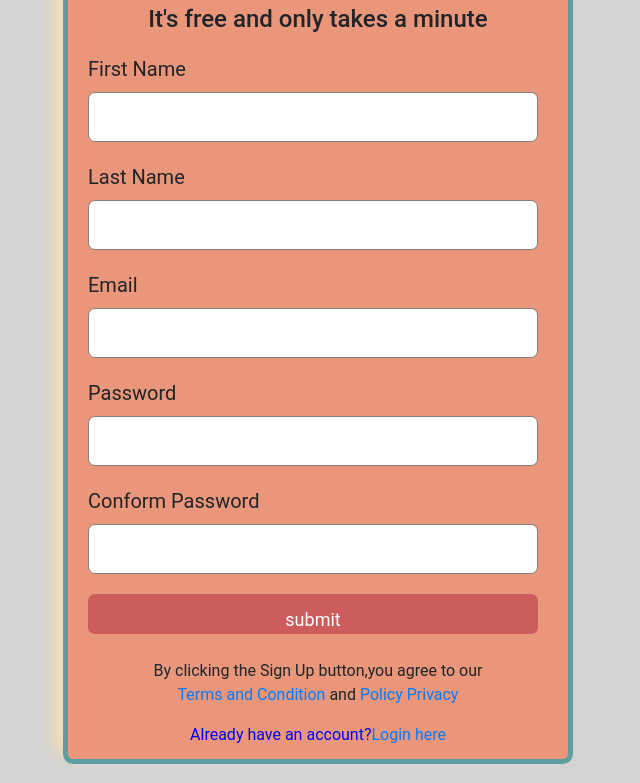
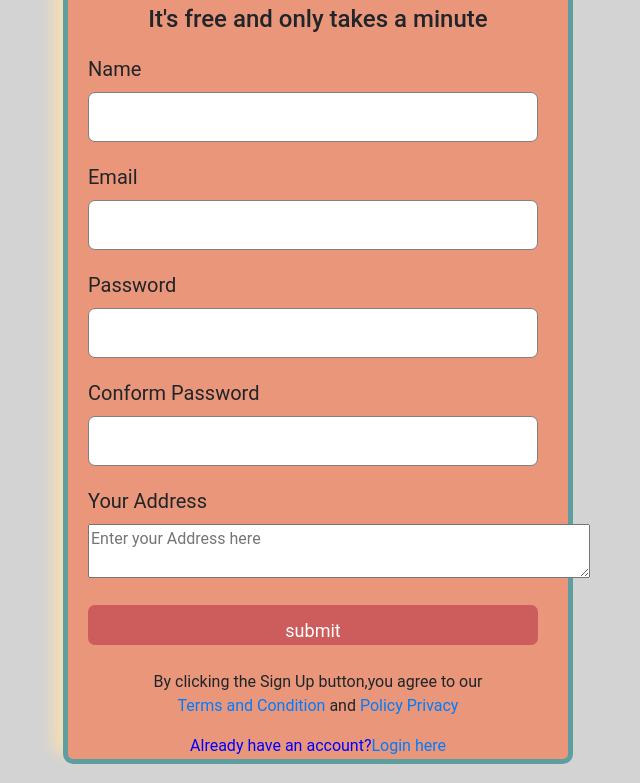
Before and after one commit to immmeenal/PaletteCrafters, a plain HTML site: page signup.html in a window 1280 px wide. Shown: the part 146-929 px from the top of the page, without its empty margins (322-962 px from the left). Drawn offline with nearby package versions, Linux system fonts and the light colour scheme.

Commit message:
feedback

```diff
--- a/signup.html
+++ b/signup.html
@@ -88,16 +88,18 @@ p a{
     <h1>signup</h1>
     <h4>It's free and only takes a minute</h4>
     <form>
-        <label>First Name</label>
+        <label>Name</label>
         <input type="text"placeholder="">
-        <label>Last Name</label>
-        <input type="text"placeholder="">
+
         <label>Email</label>
         <input type="email" placeholder="">
         <label>Password</label>
         <input type="password" placeholder="">
         <label>Conform Password</label>
         <input type="password" placeholder="">
+        <label>Your Address</label>
+        <textarea rows="2" cols="53" placeholder="Enter your Address here"></textarea>
+
         <a href="./index.html">
         <input type="button" value="submit">  </a>
     </form>
```
